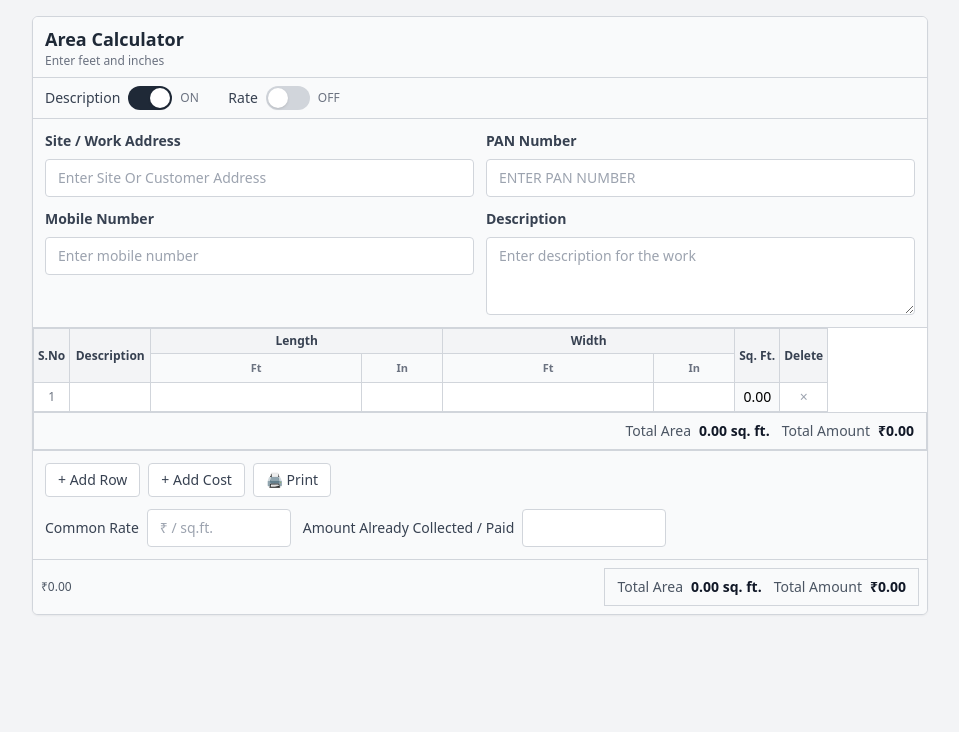
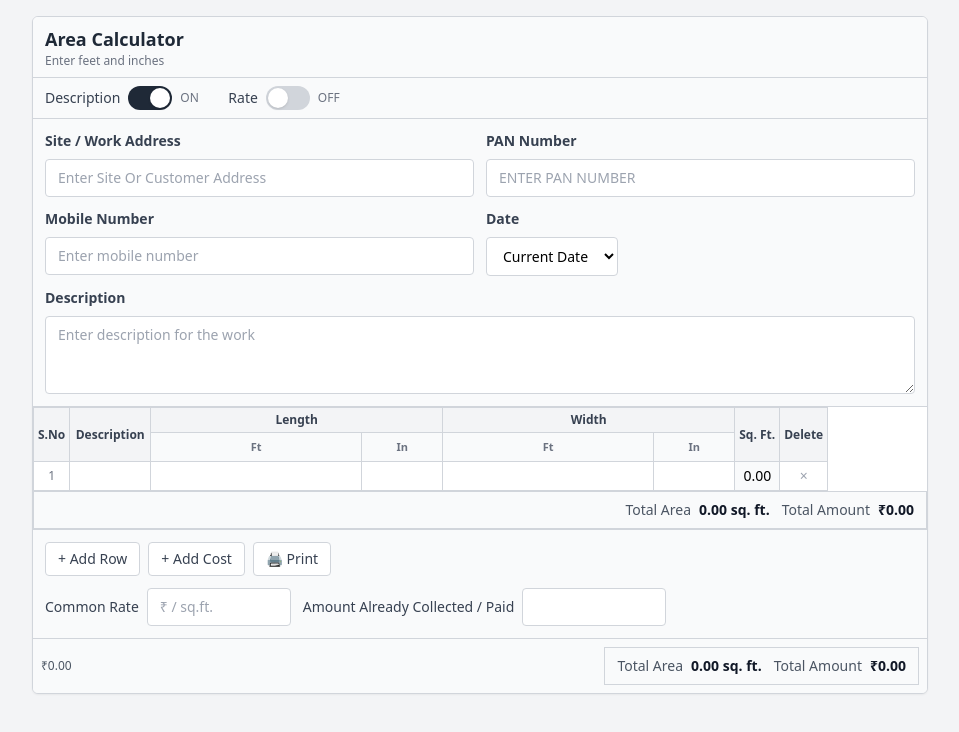
Before and after one commit to cseabhisheks/Bill-Generator, a React app: page / in a window 1280 px wide. Shown: the top 732 px of the page, without its empty margins (160-1119 px from the left). Built offline with nearby package versions, Linux system fonts and the light colour scheme; the HTML template or start-up script is replaced by a standard one.

Commit message:
date is added

```diff
--- a/src/App.jsx
+++ b/src/App.jsx
@@ -37,9 +37,23 @@ export default function App() {
   const [workDescription, setWorkDescription] = useState("");
   const [panNumber, setPanNumber] = useState("");
   const [mobileNumber, setMobileNumber] = useState("");
+  const [dateMode, setDateMode] = useState("current");
+  const [manualDate, setManualDate] = useState("");
   const [commonRate, setCommonRate] = useState("");
   const [costRows, setCostRows] = useState([]);
   const [collectedAmount, setCollectedAmount] = useState("");
+
+  const offsetDate = new Date();
+  const timezoneOffset = offsetDate.getTimezoneOffset();
+  const localToday = new Date(offsetDate.getTime() - timezoneOffset * 60 * 1000);
+  const currentDate = localToday.toISOString().slice(0, 10);
+
+  const printableDate =
+    dateMode === "manual"
+      ? manualDate
+      : dateMode === "current"
+        ? currentDate
+        : "";
 
   const updateRow = (index, field, value) => {
     setRows((currentRows) => {
@@ -177,6 +191,32 @@ export default function App() {
 
             <div className="flex flex-col gap-2">
               <label className="text-sm font-semibold text-gray-700">
+                Date
+              </label>
+              <div className="flex flex-wrap items-center gap-2">
+                <select
+                  className="rounded border border-gray-300 bg-white px-3 py-2 text-sm outline-none focus:border-gray-800"
+                  value={dateMode}
+                  onChange={(event) => setDateMode(event.target.value)}
+                >
+                  <option value="current">Current Date</option>
+                  <option value="manual">Manual Date</option>
+                  <option value="none">No Date</option>
+                </select>
+
+                {dateMode === "manual" && (
+                  <input
+                    type="date"
+                    className="rounded border border-gray-300 bg-white px-3 py-2 text-sm outline-none focus:border-gray-800"
+                    value={manualDate}
+                    onChange={(event) => setManualDate(event.target.value)}
+                  />
+                )}
+              </div>
+            </div>
+
+            <div className="flex flex-col gap-2 md:col-span-2">
+              <label className="text-sm font-semibold text-gray-700">
                 Description
               </label>
               <textarea
@@ -191,7 +231,7 @@ export default function App() {
         </section>
 
         <div className="print-content">
-          <PrintHeader panNumber={panNumber} mobileNumber={mobileNumber} />
+          <PrintHeader panNumber={panNumber} mobileNumber={mobileNumber} date={printableDate} />
 
           {(siteAddress.trim() || workDescription.trim()) && (
             <section className="print-address-section">
--- a/src/components/PrintHeader.jsx
+++ b/src/components/PrintHeader.jsx
@@ -68,7 +68,7 @@ const PrintHeader = ({ refNo = '', date = '', panNumber = '', mobileNumber = ''
         </span>
 
         <span className="text-sm font-medium text-black">
-          Date: {date || '......................'}
+          Date: {date || ''}
         </span>
 
       </div>
```
